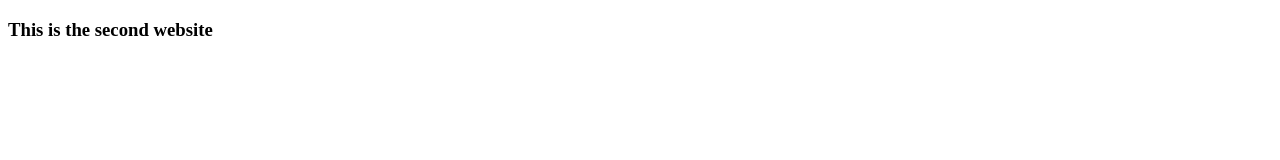
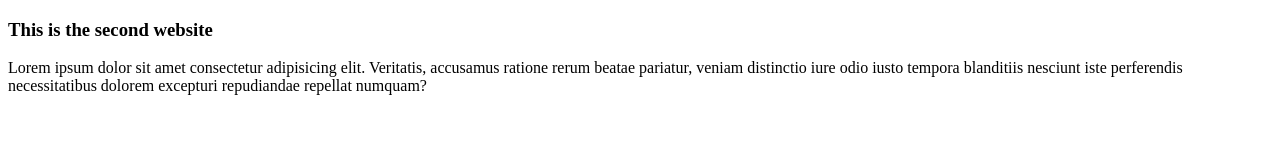
Before and after one commit to shahinalam21/second_website, a plain HTML site: page index.html in a window 1280 px wide. Drawn offline with Linux system fonts and the light colour scheme.

Commit message:
added ptag

```diff
--- a/index.html
+++ b/index.html
@@ -8,5 +8,6 @@
 </head>
 <body>
     <h3>This is the second website</h3>
+    <p>Lorem ipsum dolor sit amet consectetur adipisicing elit. Veritatis, accusamus ratione rerum beatae pariatur, veniam distinctio iure odio iusto tempora blanditiis nesciunt iste perferendis necessitatibus dolorem excepturi repudiandae repellat numquam?</p>
 </body>
 </html>
```
